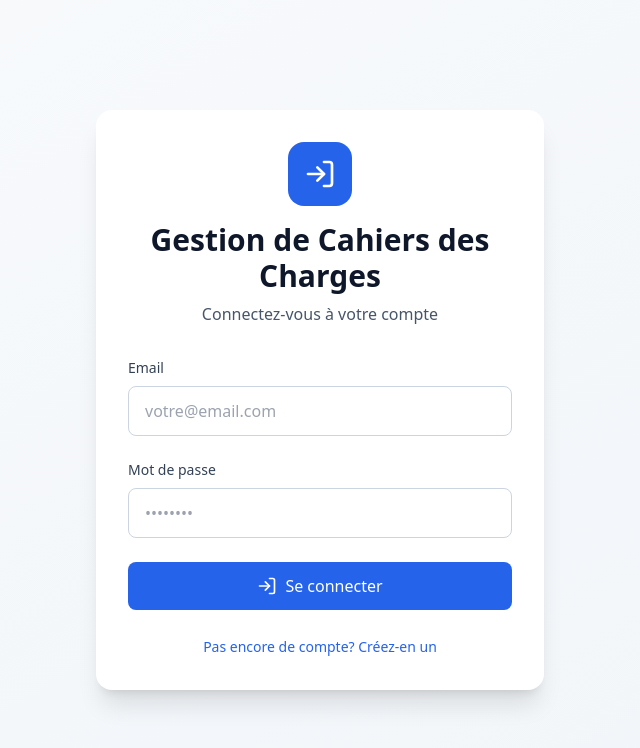
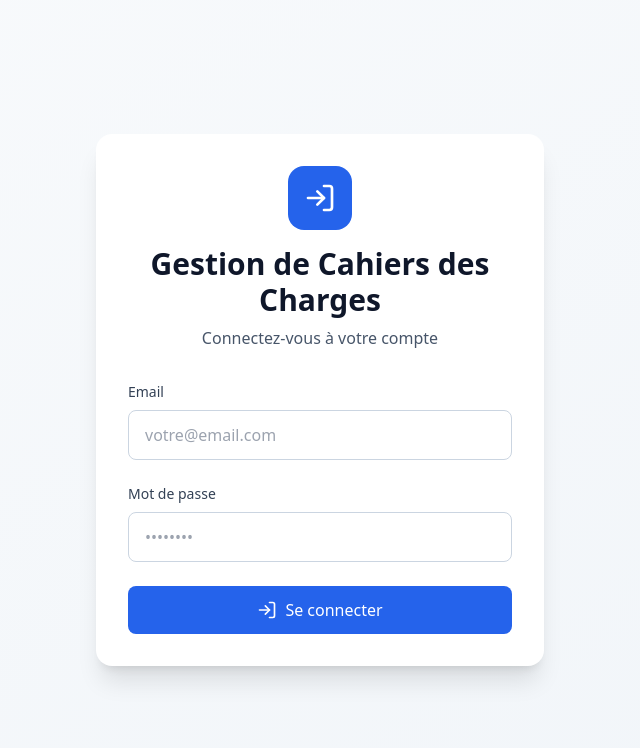
Before and after one commit to AbdelRMB/MyGestion, a React (Vite) app: page / in a window 1280 px wide. Shown: the top 748 px of the page, without its empty margins (320-960 px from the left). Built offline with nearby package versions, Linux system fonts and the light colour scheme; no server answers; what @react-pdf/renderer would draw is missing.

Commit message:
refactor: comment out unused button for toggling login/signup state in Auth component

```diff
--- a/src/components/Auth.jsx
+++ b/src/components/Auth.jsx
@@ -104,7 +104,7 @@
           </button>
         </form>
 
-        <div className="mt-6 text-center">
+        {/* <div className="mt-6 text-center">
           <button
             onClick={() => {
               setIsLogin(!isLogin);
@@ -116,7 +116,7 @@
               ? "Pas encore de compte? Créez-en un"
               : "Déjà un compte? Connectez-vous"}
           </button>
-        </div>
+        </div> */}
       </div>
     </div>
   );
```
